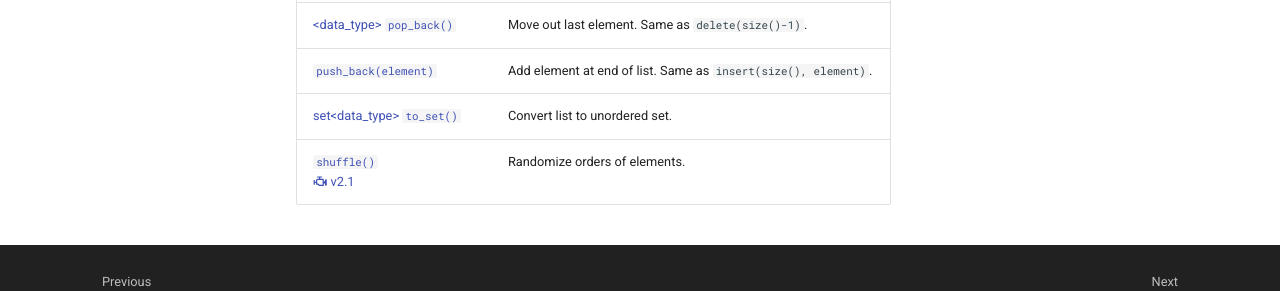
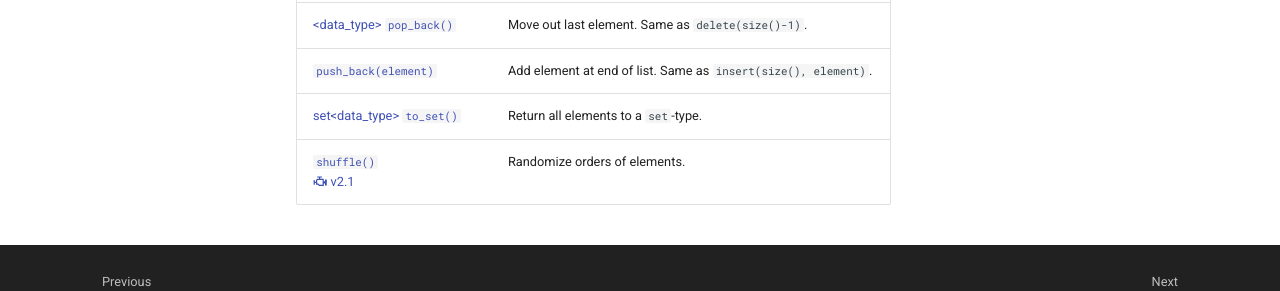
Before and after one commit to LeeKaiXuan/PSS_CookBook, an MkDocs documentation site: the page built from docs/List/index.md, in a window 1280 px wide and 900 px high, scrolled down 932 px. Shown: the part 498-789 px from the top of the window. Built offline with MkDocs 1.6.1 and Material for MkDocs 9.7.7, drawn with Linux system fonts in a browser that asks for light colours; comment, search, counter and statistics services are not loaded.

Commit message:
Refactor description of `list.to_set()`

```diff
--- a/docs/List/index.md
+++ b/docs/List/index.md
@@ -59,5 +59,5 @@ rand list<string > stringList;
 | [`push_front(element)`](Methods.md#list_methods_push_front "function void `push_front(element)`")                                                             | Add element at beginning of list. Same as `insert(0, element)`.   |
 | [&lt;data_type&gt; `pop_back()`](Methods.md#list_methods_pop_back "function &lt;data_type&gt; `pop_back()`")                                                  | Move out last element. Same as `delete(size()-1)`.                |
 | [`push_back(element)`](Methods.md#list_methods_push_back "function void `push_back(element)`")                                                                | Add element at end of list. Same as `insert(size(), element)`.    |
-| [set&lt;data_type&gt; `to_set()`](Methods.md#list_methods_to_set "function set&lt;data_type&gt; `to_set()`")                                                  | Convert list to unordered set.                                    |
+| [set&lt;data_type&gt; `to_set()`](Methods.md#list_methods_to_set "function set&lt;data_type&gt; `to_set()`")                                                  | Return all elements to a `set`-type.                              |
 | [`shuffle()`](Methods.md#list_methods_shuffle "function void `shuffle()`")<br>[:material-engine-outline: v2.1](../index.md#reference "LRM minimum version")   | Randomize orders of elements.                                     |
```
